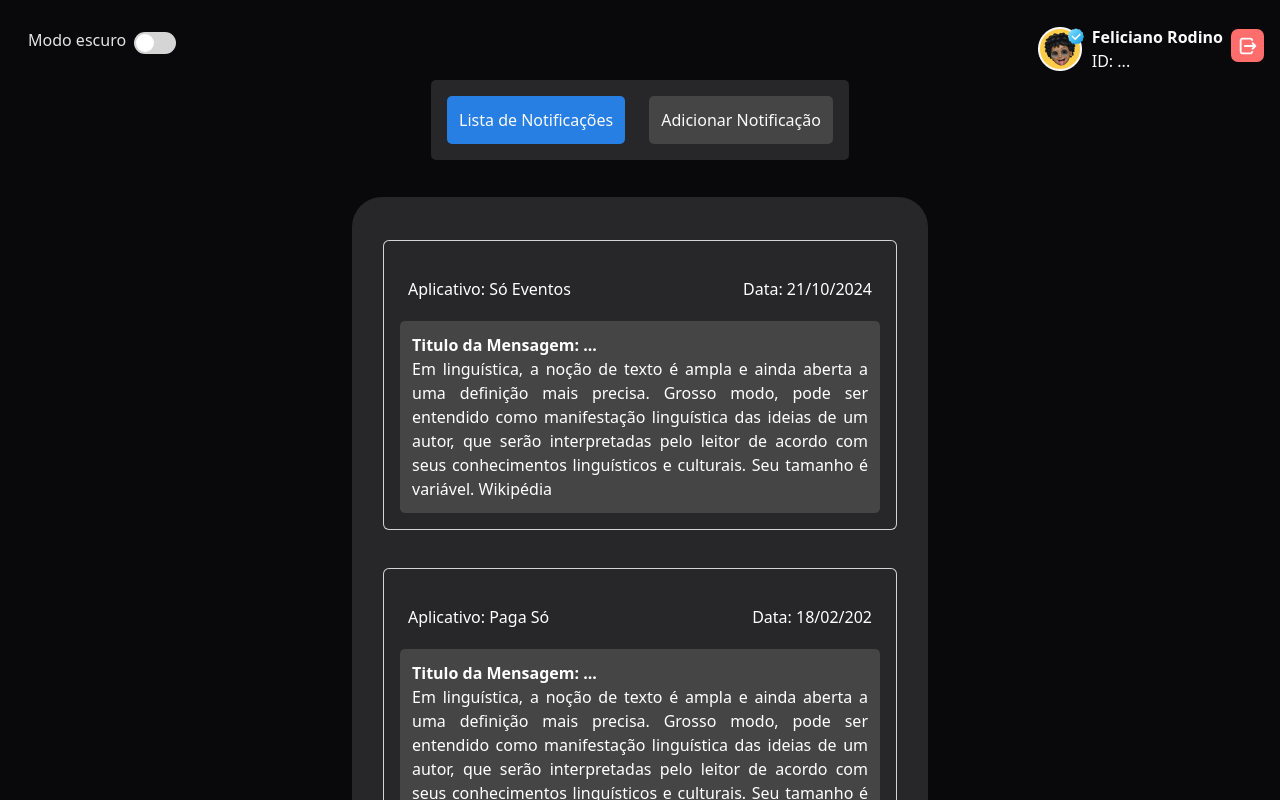
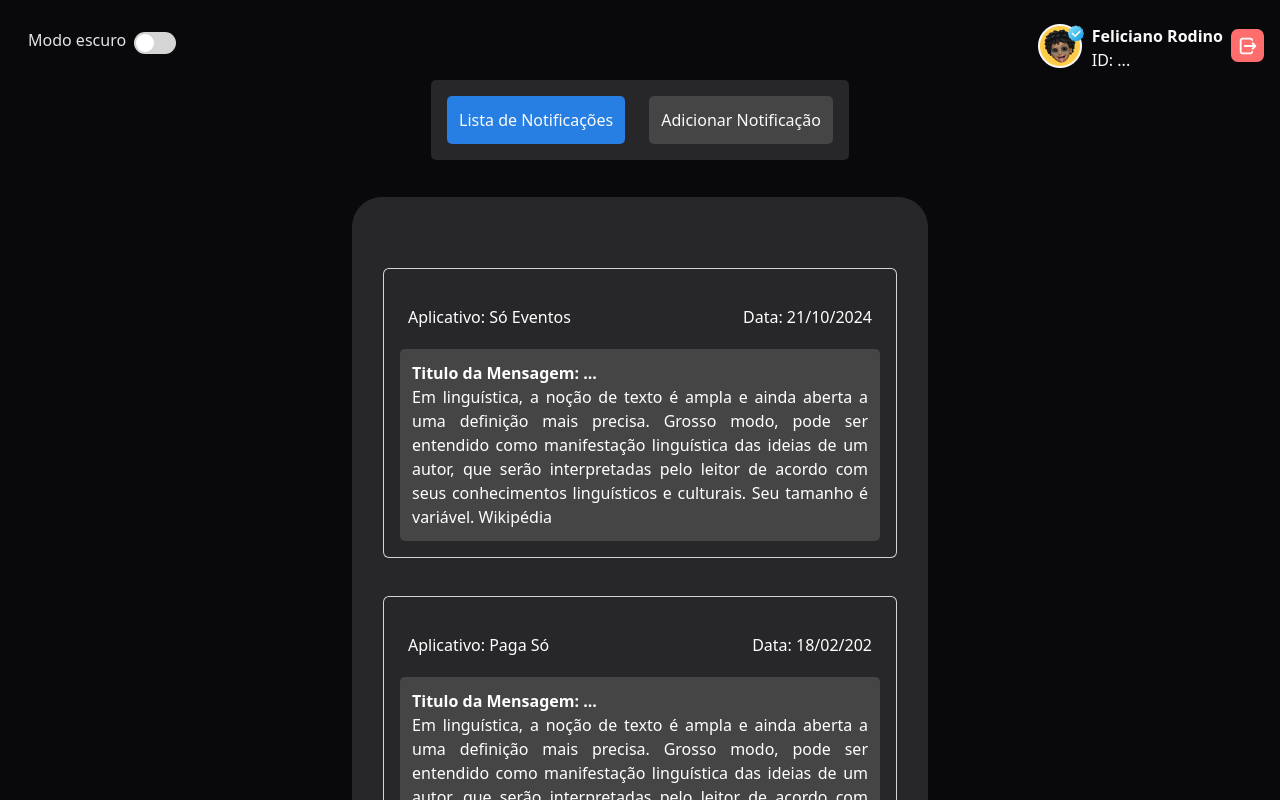
Before and after one commit to shinobe12/sendPushNotificationFront, a React (Vite) app: page /notification in a window 1280 px wide. Shown: the top 800 px of the page. Built offline with nearby package versions, Linux system fonts and the light colour scheme.

Commit message:
actualizando

```diff
--- a/src/components/Form/index.tsx
+++ b/src/components/Form/index.tsx
@@ -207,7 +207,7 @@ export function Form() {
             </div>
                 <form className="mt-5 m-10" id="form" onSubmit={(e)=>enviar(e,formObject)}>
                     <div className="grid grid-cols-2 ">
-                        <select required id="select" className="mt-3 mr-3 p-1 text-sm
+                        <select required id="select" className="mt-3 mr-3 p-1 text-sm cursor-pointer
                                 rounded-md shadow-sm placeholder-slate-400 text-[#8A8A8A]
                                 focus:outline-none dark:ring-1 dark:ring-[#EEEEEE]" value={formObject.select} onChange={
                                 e => {
@@ -221,11 +221,11 @@ export function Form() {
                                     setFormObject({...formObject, select: e.target.value})
                                 }
                             }>
-                            <option>Todos utilizadores</option>
-                            <option id="utilizador">Um utilizador</option>
+                            <option className="cursor-pointer">Todos utilizadores</option>
+                            <option id="utilizador" className="cursor-pointer">Um utilizador</option>
 
                         </select>
-                        <select required id="selected_app" className="mt-3 w-full text-sm
+                        <select required id="selected_app" className="mt-3 w-full text-sm cursor-pointer
                                 rounded-md shadow-sm placeholder-slate-400 text-[#8A8A8A]
                                 focus:outline-none dark:ring-1 dark:ring-[#EEEEEE]" value={formObject.app} onChange={
                                 e =>setFormObject({...formObject, app: e.target.value})
--- a/src/components/Lista/index.tsx
+++ b/src/components/Lista/index.tsx
@@ -4,10 +4,10 @@ export function Lista() {
 
     return (
       <main className='min-h-screen bg-zinc-950 dark:bg-[#fff] flex justify-center'>
-          <div className="min-w-[40%] md:w-[70%] lg:w-[45%] lg:mt-[6%] md:mt-[30%] sm:mt-[10%] sm:bg-scroll">
+          <div className="w-[min(80%,58rem)] h-min(100%, 40rem) md:w-[70%] lg:w-[45%] lg:mt-[6%] sm:mt-[10%] sm:bg-scroll">
 
-            <div className='p-8 bg-[#272729] dark:bg-[#fff] rounded-lg text-white text-center'>
-              <div className=" p-4 rounded-md ring-1 mt-3 ring-[#D4D4D4]">
+            <div className='p-8 bg-[#272729] dark:bg-[#fff] rounded-lg text-white text-center '>
+              <div className=" p-4 rounded-md ring-1 mt-10 ring-[#D4D4D4]">
                   <div className="flex justify-between p-2 mt-3">
                     <div className="text-bold dark:text-zinc-900">Aplicativo: Só Eventos</div>
                     <div className="text-bold dark:text-zinc-900">Data: 21/10/2024</div>
--- a/src/pages/Notification/index..tsx
+++ b/src/pages/Notification/index..tsx
@@ -44,7 +44,7 @@ export function Notification() {
             </button>
           </div>
         </div>
-          <ul className='md:flex md:items-center md:pb-0 dark:text-zinc-700 flex justify-end my-2'>
+          <ul className='hidden md:flex dark:text-zinc-700 flex justify-end my-2'>
             <li>
                 <img src='./src/pages/Notification/img.png ' className='mr-2'/>
             </li>
--- a/src/routers/index.tsx
+++ b/src/routers/index.tsx
@@ -19,4 +19,5 @@ export const Routers = createBrowserRouter([
 
     },
 
+
 ])
```
